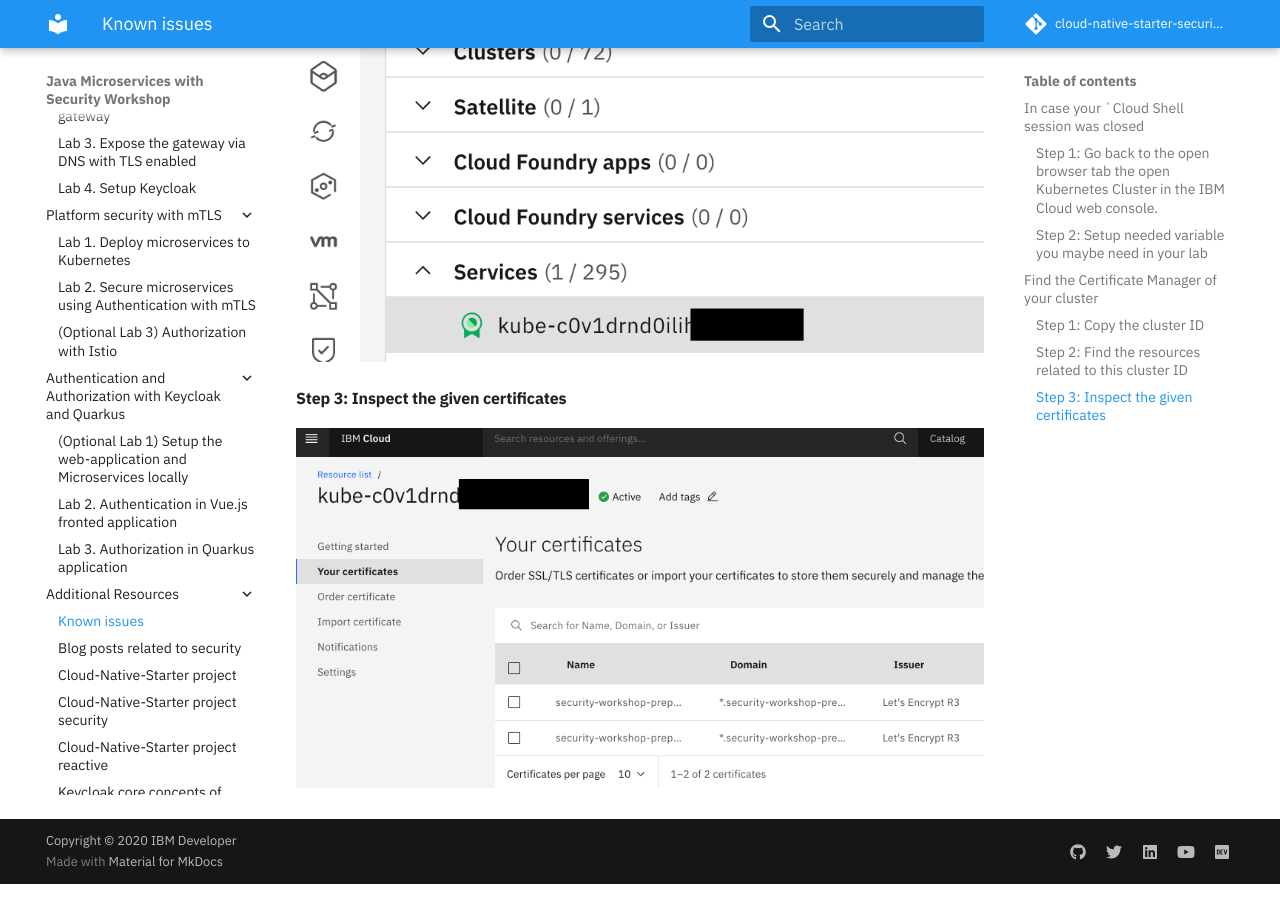
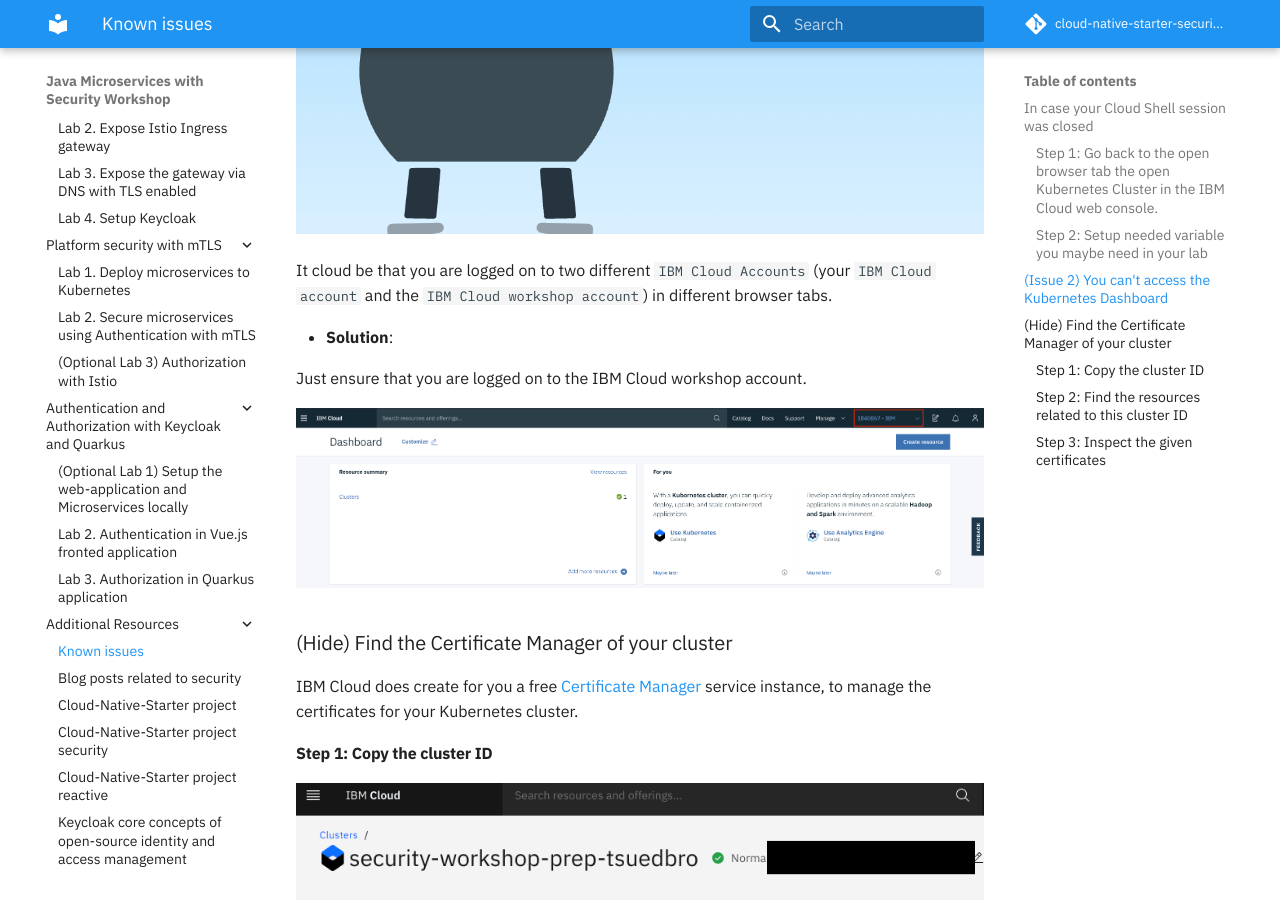
Before and after one commit to IBM/cloud-native-starter-security-workshop, an MkDocs documentation site: the page built from workshop/additional/additional.md, in a window 1280 px wide and 900 px high, scrolled down 2543 px. Built offline with MkDocs 1.6.1 and Material for MkDocs 9.7.7, drawn with Linux system fonts in a browser that asks for light colours; comment, search, counter and statistics services are not loaded; some of the changed text lies outside the part shown.

Commit message:
update additional

````diff
--- a/workshop/additional/additional.md
+++ b/workshop/additional/additional.md
@@ -2,7 +2,11 @@
 
 Here you find additional help, something went wrong, known issues or just get some information.
 
-### In case your `Cloud Shell session was closed
+### In case your `Cloud Shell` session was closed
+
+Setup the major environment variables we need in the workshop.
+
+* **Solution**: Follow these steps to setup the major environment variables we need in the workshop.
 
 #### Step 1: Go back to the open browser tab the open Kubernetes Cluster in the IBM Cloud web console.
 
@@ -47,7 +51,26 @@
 export INGRESSURL=$(ibmcloud ks nlb-dns ls --cluster $MYCLUSTER | awk '/-0001./ {print $1}')
 echo $INGRESSURL
 ```
-### Find the Certificate Manager of your cluster
+
+### (Issue 2) You can't access the Kubernetes Dashboard
+
+When you open up your Kubernetes Dashboard from your cluster from the IBM Cloud WebConsole
+
+![](../images/issue-2-01.png)
+
+and you get following error message:
+
+![](../images/issue-2-02.png)
+
+It cloud be that you are logged on to two different `IBM Cloud Accounts` (your `IBM Cloud account` and the `IBM Cloud workshop account`) in different browser tabs.
+
+* **Solution**:
+
+Just ensure that you are logged on to the IBM Cloud workshop account.
+
+![](../images/cluster-ibmaccount.png)
+
+### (Hide) Find the Certificate Manager of your cluster
 
 IBM Cloud does create for you a free [Certificate Manager](https://cloud.ibm.com/catalog/services/certificate-manager) service instance, to manage the certificates for your Kubernetes cluster.
 
````
Also changed, not shown: workshop/images/issue-2-01.png (added), workshop/images/issue-2-02.png (added).
